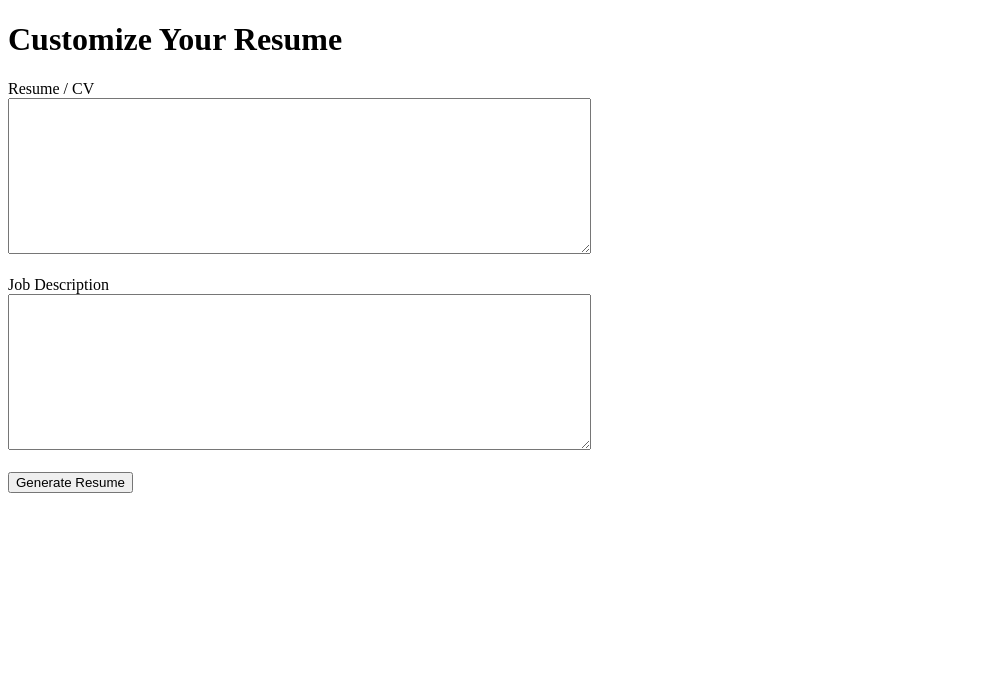
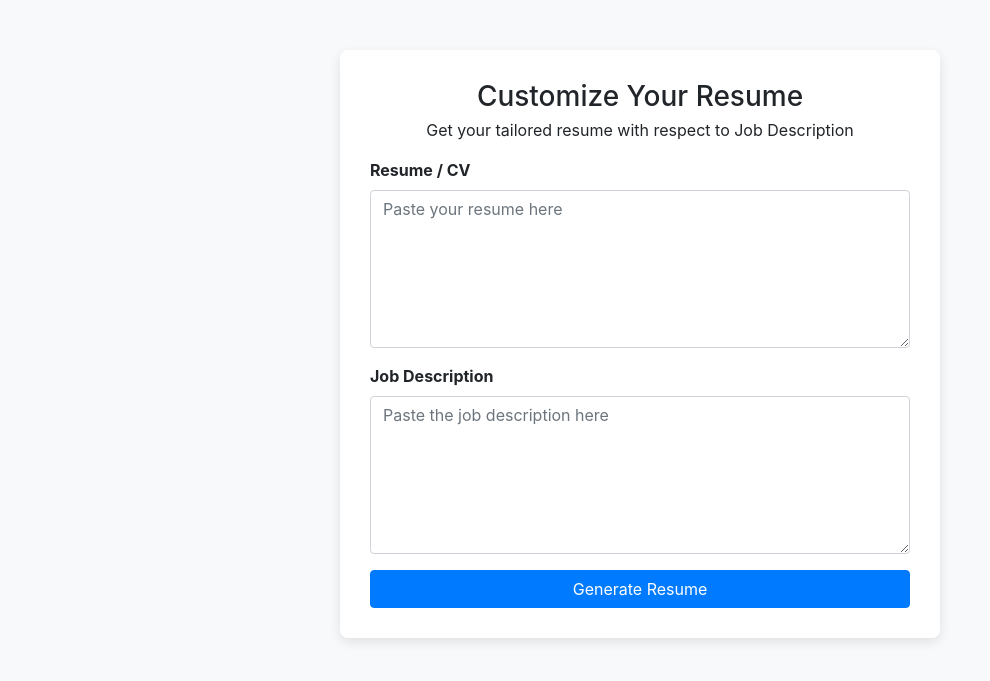
Before and after one commit to Bilal-CA/ResumeTailor, a Flask app: page / in a window 1280 px wide. Shown: the top 681 px of the page, without its empty margins (0-990 px from the left). Run offline with Flask 3, Linux system fonts and the light colour scheme; some libraries are stand-ins or nearby versions.

Commit message:
Frontend design updated. Added Bootstrap

```diff
--- a/templates/index.html
+++ b/templates/index.html
@@ -1,20 +1,50 @@
 <!DOCTYPE html>
 <html lang="en">
+
 <head>
     <meta charset="UTF-8">
     <meta name="viewport" content="width=device-width, initial-scale=1.0">
     <title>Resume Tailor</title>
+    <link href="https://stackpath.bootstrapcdn.com/bootstrap/4.5.2/css/bootstrap.min.css" rel="stylesheet">
+    <style>
+        body {
+            background-color: #f8f9fa;
+        }
+        .container {
+            max-width: 600px;
+            margin-top: 50px;
+            padding: 30px;
+            background-color: white;
+            border-radius: 8px;
+            box-shadow: 0px 4px 12px rgba(0, 0, 0, 0.1);
+        }
+        .form-label {
+            font-weight: bold;
+        }
+    </style>
 </head>
+
 <body>
-    <h1>Customize Your Resume</h1>
-    <form action="/customize" method="post">
-        <label for="resume">Resume / CV</label><br>
-        <textarea id="resume" name="resume" rows="10" cols="70"></textarea><br><br>
+    <div class="container">
+        <h3 class="text-center mb-1">Customize Your Resume</h3>
+        <p class="text-center mb-3">Get your tailored resume with respect to Job Description</p>
+        <form action="/customize" method="post">
+            <div class="form-group">
+                <label for="resume" class="form-label">Resume / CV</label>
+                <textarea id="resume" name="resume" rows="6" class="form-control" placeholder="Paste your resume here"></textarea>
+            </div>
 
-        <label for="job_description">Job Description</label><br>
-        <textarea id="job_description" name="job_description" rows="10" cols="70"></textarea><br><br>
+            <div class="form-group">
+                <label for="job_description" class="form-label">Job Description</label>
+                <textarea id="job_description" name="job_description" rows="6" class="form-control" placeholder="Paste the job description here"></textarea>
+            </div>
 
-        <button type="submit">Generate Resume</button>
-    </form>
+            <button type="submit" class="btn btn-primary btn-block">Generate Resume</button>
+        </form>
+    </div>
+
+    <script src="https://code.jquery.com/jquery-3.5.1.slim.min.js"></script>
+    <script src="https://stackpath.bootstrapcdn.com/bootstrap/4.5.2/js/bootstrap.min.js"></script>
 </body>
+
 </html>
```
Also changed, not shown: templates/result.html (+35 -4 lines).
